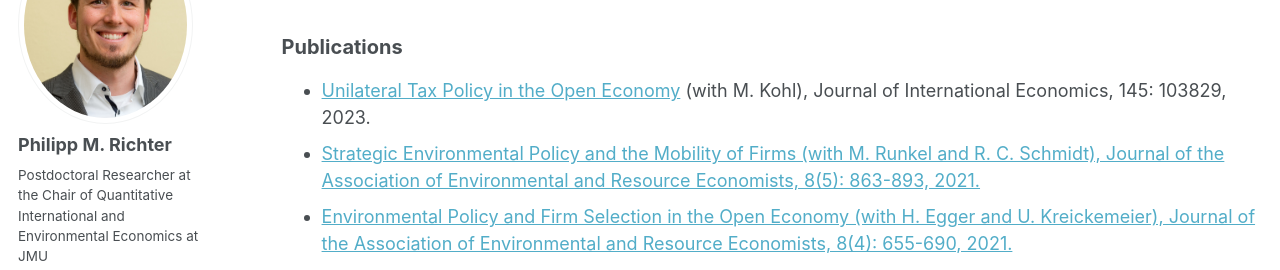
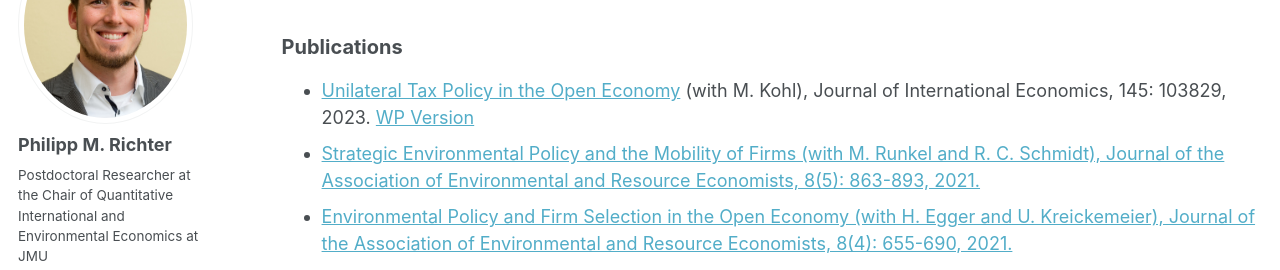
Before and after one commit to PhMRichter/PhMRichter.github.io, a Jekyll site: the page built from _pages/research.html, in a window 1280 px wide and 900 px high. Shown: the part 180-450 px from the top of the window. Built offline with Jekyll 4.4.1, drawn with Linux system fonts in a browser that asks for light colours; some web fonts are replaced.

Commit message:
Update research.html

```diff
--- a/_pages/research.html
+++ b/_pages/research.html
@@ -16,6 +16,7 @@ author_profile: true
     <a href="https://doi.org/10.1016/j.jinteco.2023.103829" target="_blank">
       Unilateral Tax Policy in the Open Economy</a>
       (with M. Kohl), Journal of International Economics, 145: 103829, 2023.
+    <a href="https://doi.org/10.1016/j.jinteco.2023.103829" target="_blank"> WP Version </a>
   </li>
   <li>
     <a href="URL_to_Journal_Article_2" target="_blank">
```
